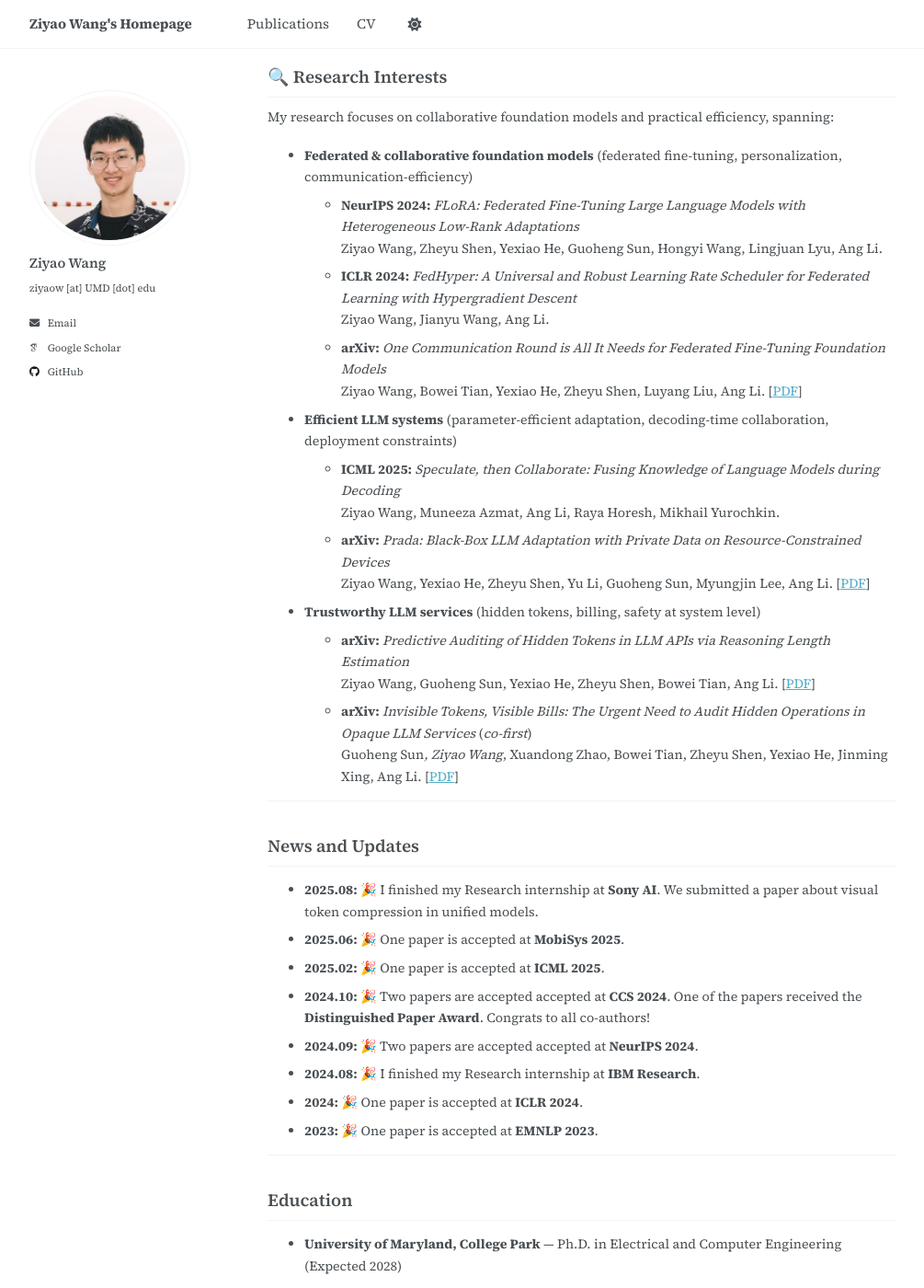
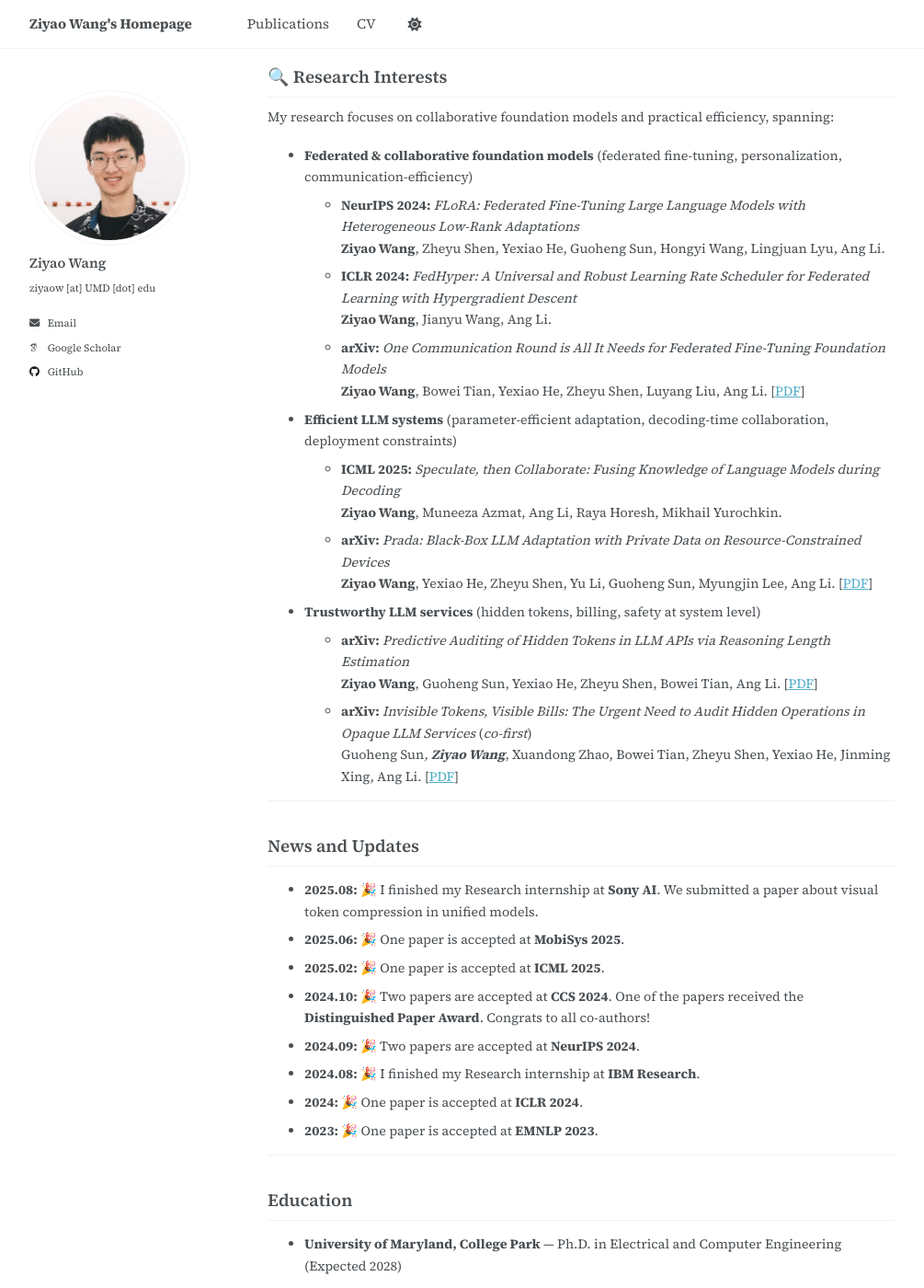
Before and after one commit to ziyaow1010/ziyaow1010.github.io, a Jekyll site: the page built from _pages/about.md, in a window 1280 px wide and 1400 px high, scrolled down 341 px. Shown: the whole window at 92% size, without its empty margins (32-1037 px from the left). Built offline with Jekyll 4.4.1, drawn with Linux system fonts in a browser that asks for light colours; some web fonts are replaced; a script that is not in the unit is left out.

Commit message:
Update about.md

```diff
--- a/_pages/about.md
+++ b/_pages/about.md
@@ -23,23 +23,23 @@ My research focuses on collaborative foundation models and practical efficiency,
 
 - **Federated & collaborative foundation models** (federated fine-tuning, personalization, communication-efficiency)
   - **NeurIPS 2024:** *FLoRA: Federated Fine-Tuning Large Language Models with Heterogeneous Low-Rank Adaptations*
-    Ziyao Wang, Zheyu Shen, Yexiao He, Guoheng Sun, Hongyi Wang, Lingjuan Lyu, Ang Li.
+    **Ziyao Wang**, Zheyu Shen, Yexiao He, Guoheng Sun, Hongyi Wang, Lingjuan Lyu, Ang Li.
   - **ICLR 2024:** *FedHyper: A Universal and Robust Learning Rate Scheduler for Federated Learning with Hypergradient Descent*
-    Ziyao Wang, Jianyu Wang, Ang Li.
+    **Ziyao Wang**, Jianyu Wang, Ang Li.
   - **arXiv:** *One Communication Round is All It Needs for Federated Fine-Tuning Foundation Models*
-    Ziyao Wang, Bowei Tian, Yexiao He, Zheyu Shen, Luyang Liu, Ang Li. [[PDF](https://arxiv.org/abs/2412.04650)]
+    **Ziyao Wang**, Bowei Tian, Yexiao He, Zheyu Shen, Luyang Liu, Ang Li. [[PDF](https://arxiv.org/abs/2412.04650)]
 
 - **Efficient LLM systems** (parameter-efficient adaptation, decoding-time collaboration, deployment constraints)
   - **ICML 2025:** *Speculate, then Collaborate: Fusing Knowledge of Language Models during Decoding*
-    Ziyao Wang, Muneeza Azmat, Ang Li, Raya Horesh, Mikhail Yurochkin.
+    **Ziyao Wang**, Muneeza Azmat, Ang Li, Raya Horesh, Mikhail Yurochkin.
   - **arXiv:** *Prada: Black-Box LLM Adaptation with Private Data on Resource-Constrained Devices*
-    Ziyao Wang, Yexiao He, Zheyu Shen, Yu Li, Guoheng Sun, Myungjin Lee, Ang Li. [[PDF](https://arxiv.org/abs/2503.14932)]
+    **Ziyao Wang**, Yexiao He, Zheyu Shen, Yu Li, Guoheng Sun, Myungjin Lee, Ang Li. [[PDF](https://arxiv.org/abs/2503.14932)]
 
 - **Trustworthy LLM services** (hidden tokens, billing, safety at system level)
   - **arXiv:** *Predictive Auditing of Hidden Tokens in LLM APIs via Reasoning Length Estimation*
-    Ziyao Wang, Guoheng Sun, Yexiao He, Zheyu Shen, Bowei Tian, Ang Li. [[PDF](https://arxiv.org/abs/2508.00912)]
+    **Ziyao Wang**, Guoheng Sun, Yexiao He, Zheyu Shen, Bowei Tian, Ang Li. [[PDF](https://arxiv.org/abs/2508.00912)]
   - **arXiv:** *Invisible Tokens, Visible Bills: The Urgent Need to Audit Hidden Operations in Opaque LLM Services* (*co-first*)
-    Guoheng Sun*, Ziyao Wang*, Xuandong Zhao, Bowei Tian, Zheyu Shen, Yexiao He, Jinming Xing, Ang Li. [[PDF](https://arxiv.org/abs/2505.18471)]
+    Guoheng Sun*, **Ziyao Wang***, Xuandong Zhao, Bowei Tian, Zheyu Shen, Yexiao He, Jinming Xing, Ang Li. [[PDF](https://arxiv.org/abs/2505.18471)]
 
 ---
 
@@ -48,8 +48,8 @@ My research focuses on collaborative foundation models and practical efficiency,
 - **2025.08:** 🎉 I finished my Research internship at **Sony AI**. We submitted a paper about visual token compression in unified models.
 - **2025.06:** 🎉 One paper is accepted at **MobiSys 2025**.
 - **2025.02:** 🎉 One paper is accepted at **ICML 2025**.
-- **2024.10:** 🎉 Two papers are accepted accepted at **CCS 2024**. One of the papers received the **Distinguished Paper Award**. Congrats to all co-authors!
-- **2024.09:** 🎉 Two papers are accepted accepted at **NeurIPS 2024**.
+- **2024.10:** 🎉 Two papers are accepted at **CCS 2024**. One of the papers received the **Distinguished Paper Award**. Congrats to all co-authors!
+- **2024.09:** 🎉 Two papers are accepted at **NeurIPS 2024**.
 - **2024.08:** 🎉 I finished my Research internship at **IBM Research**.
 - **2024:** 🎉 One paper is accepted at **ICLR 2024**.
 - **2023:** 🎉 One paper is accepted at **EMNLP 2023**.
```
